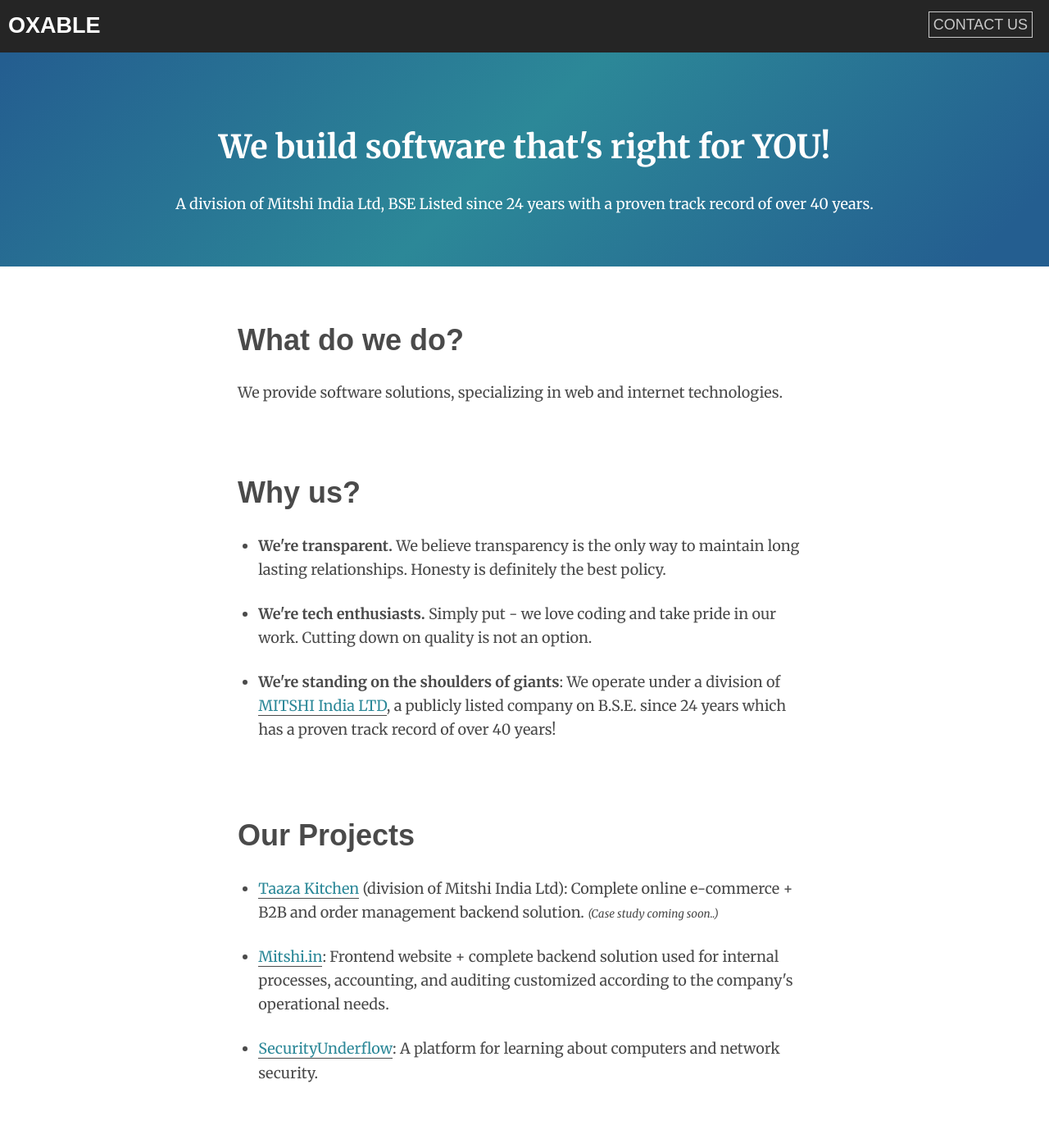
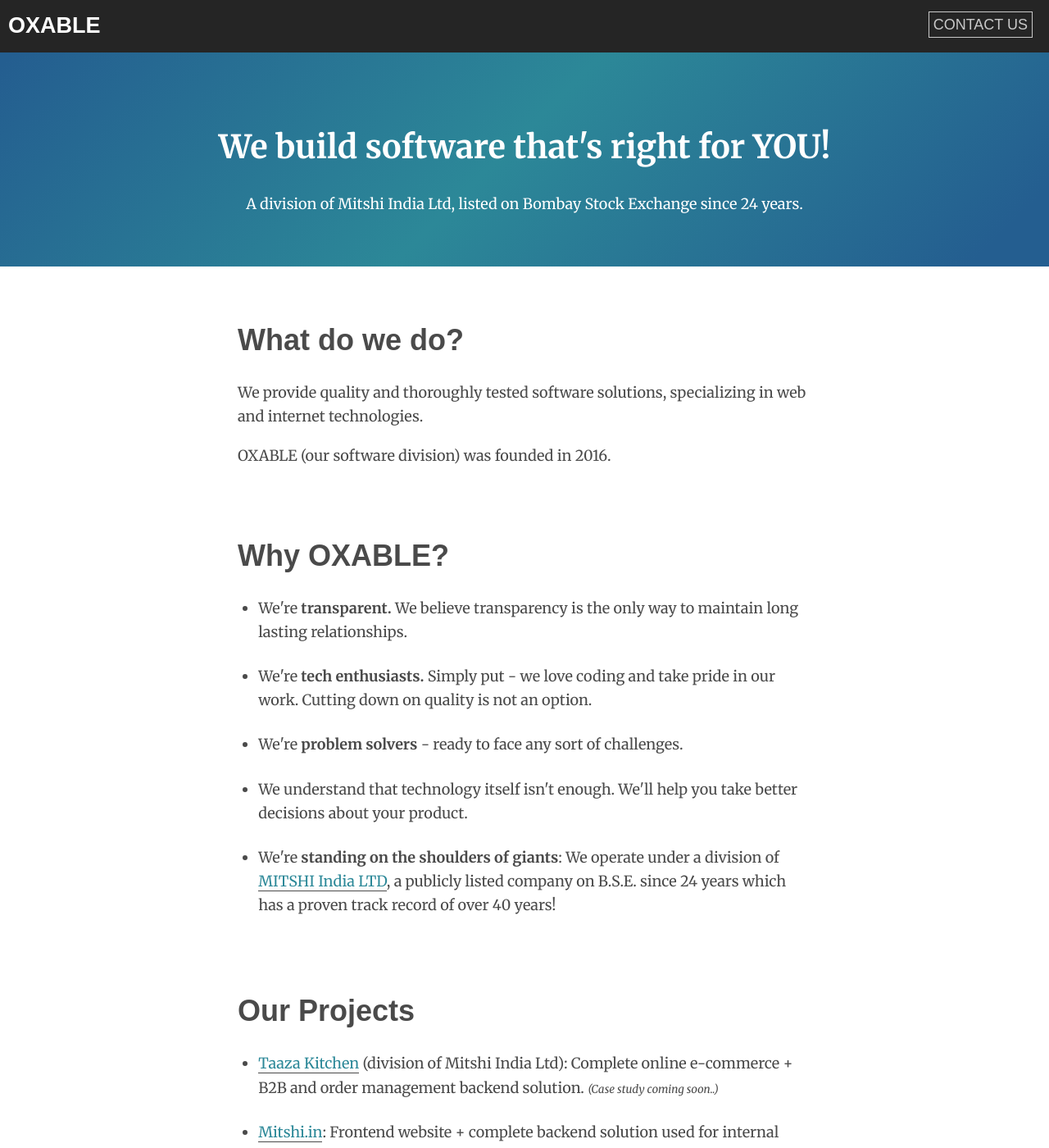
Before and after one commit to oxable/oxable.co, a Jekyll site: the page built from index.html, in a window 1280 px wide and 1400 px high. Shown: the whole window at 82% size. Built offline with Jekyll 4.4.1, drawn with Linux system fonts in a browser that asks for light colours; some of the changed text lies outside the part shown.

Commit message:
content update

```diff
--- a/index.html
+++ b/index.html
@@ -20,21 +20,24 @@
       We build software that's right for YOU!
     </h2>
     <div class="mid-subheading">
-      A division of Mitshi India Ltd, BSE Listed since 24 years with a proven track record of over 40 years.
+      A division of Mitshi India Ltd, listed on Bombay Stock Exchange since 24 years.
     </div>
  </div>
 
 <div class="section" id="what-section">
   <h2>What do we do?</h2>
-  <p>We provide software solutions, specializing in web and internet technologies.</p>
+  <p>We provide quality and thoroughly tested software solutions, specializing in web and internet technologies.</p>
+  <p>OXABLE (our software division) was founded in 2016.</p>
 </div>
 
 <div class="section" id="why-section">
-  <h2>Why us?</h2>
+  <h2>Why OXABLE?</h2>
   <ul>
-    <li><strong>We're transparent.</strong> We believe transparency is the only way to maintain long lasting relationships. Honesty is definitely the best policy.</li>
-    <li><strong>We're tech enthusiasts.</strong> Simply put - we love coding and take pride in our work. Cutting down on quality is not an option.</li>
-    <li><strong>We're standing on the shoulders of giants</strong>: We operate under a division of <a href="https://mitshi.in">MITSHI India LTD</a>, a publicly listed company on B.S.E. since 24 years which has a proven track record of over 40 years!</li>
+    <li>We're <strong>transparent.</strong> We believe transparency is the only way to maintain long lasting relationships.</li>
+    <li>We're <strong>tech enthusiasts.</strong> Simply put - we love coding and take pride in our work. Cutting down on quality is not an option.</li>
+    <li>We're <strong>problem solvers</strong> - ready to face any sort of challenges.</li>
+    <li>We understand that technology itself isn't enough. We'll help you take better decisions about your product.</li>
+    <li>We're <strong>standing on the shoulders of giants</strong>: We operate under a division of <a href="https://mitshi.in">MITSHI India LTD</a>, a publicly listed company on B.S.E. since 24 years which has a proven track record of over 40 years!</li>
   </ul>
 </div>
 
@@ -51,8 +54,14 @@
   <h2>Our Team</h2>
 
   <p> We're currently 3 people. Mitesh Shah (<a href="https://miteshshah.com/">miteshshah.com</a>)
-      along with 2 other part-time consultants.
+      along with 2 other part-time freelancers.
   </p>
+</div>
+
+<div class="section" id="quote-section">
+  <h2>Our Quote</h2>
+
+  <p>We close deals at a win-win price.</p>
 </div>
 
 <div class="section" id="contact-section">
```
